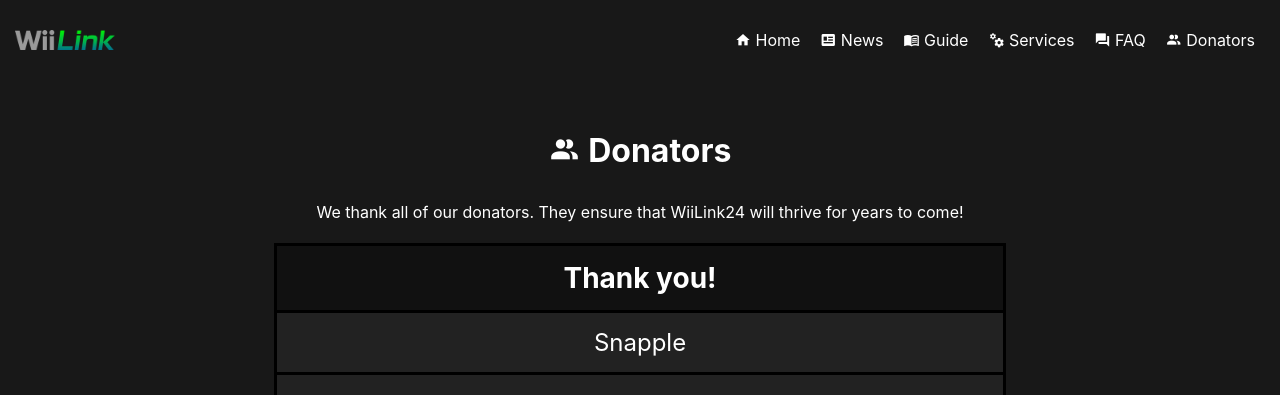
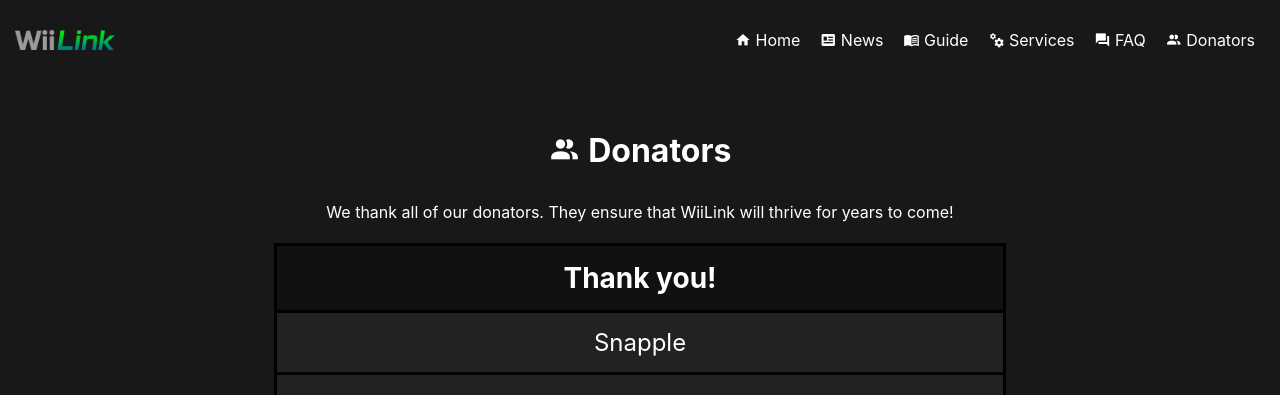
Before and after one commit to WiiLink24/WiiLink24.github.io, a Jekyll site: the page built from donators.html, in a window 1280 px wide. Shown: the top 395 px of the page. Built offline with Jekyll 4.4.1, drawn with Linux system fonts in a browser that asks for light colours.

Commit message:
Name consistency

```diff
--- a/donators.html
+++ b/donators.html
@@ -3,7 +3,7 @@
 ---
 
 <h1 class="center"><i class="mdi mdi-account-multiple"></i> Donators</h1>
-<p class="center">We thank all of our donators. They ensure that WiiLink24 will thrive for years to come!</p>
+<p class="center">We thank all of our donators. They ensure that WiiLink will thrive for years to come!</p>
 <table>
     <tr>
         <th style="text-align:center">Thank you!</th>
```
